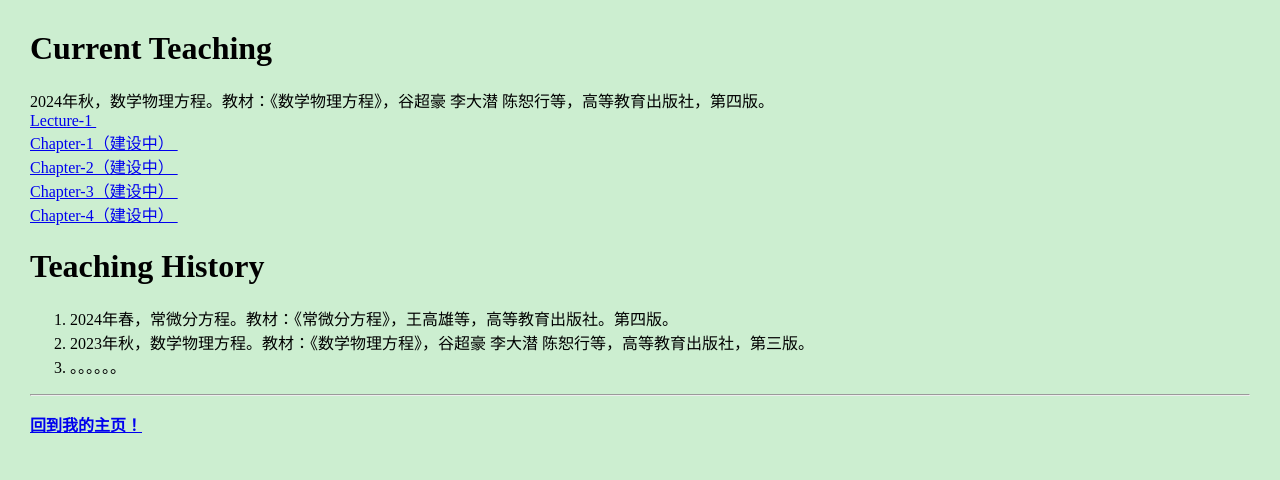
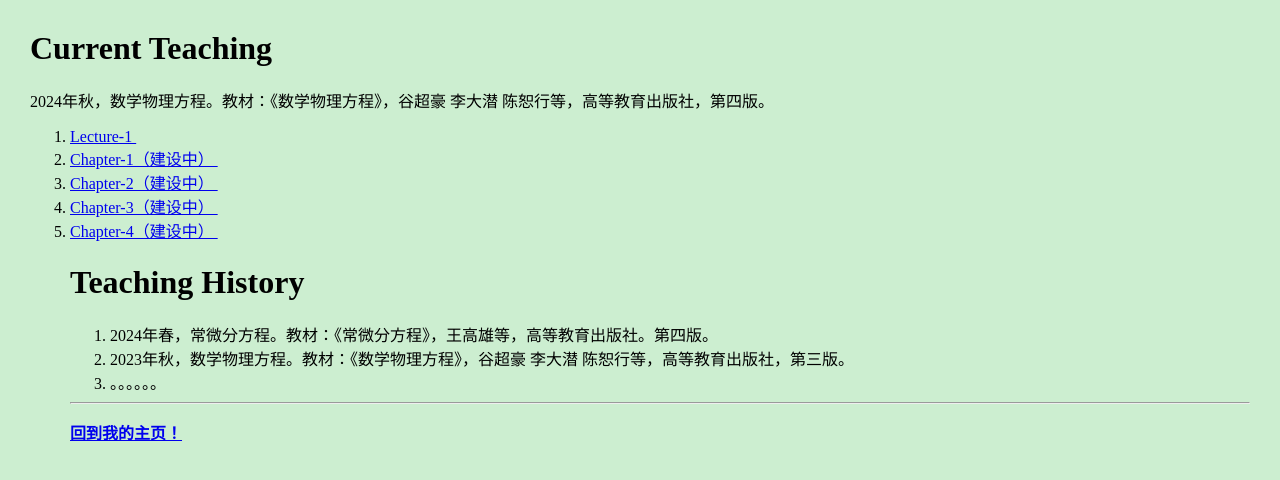
Before and after one commit to wanggangwei82/wanggangwei82.github.io, a Jekyll site: the page teaching.html, which Jekyll copies as it is, in a window 1280 px wide. Shown: the top 480 px of the page. Built offline with Jekyll 4.4.1, drawn with Linux system fonts in a browser that asks for light colours.

Commit message:
Update teaching.html

```diff
--- a/teaching.html
+++ b/teaching.html
@@ -25,12 +25,13 @@
 <h1> Current Teaching </h1>
 
 2024年秋，数学物理方程。教材：《数学物理方程》，谷超豪 李大潜 陈恕行等，高等教育出版社，第四版。<br>
-
-        <a href="Equations of Mathematical Physics/L-1.pdf"> Lecture-1 </a> &nbsp;<br>
-        <a href="Equations of Mathematical Physics/C-1建设中.pdf">  Chapter-1（建设中） </a> &nbsp; <br>
-         <a href="Equations of Mathematical Physics/CH2.pdf"> Chapter-2（建设中） </a> &nbsp; <br>
-          <a href="Equations of Mathematical Physics/CH3.pdf"> Chapter-3（建设中） </a> &nbsp; <br>
-         <a href="Equations of Mathematical Physics/CH4.pdf"> Chapter-4（建设中） </a> &nbsp; <br>
+ <ol>
+                <li>
+        <a href="Equations of Mathematical Physics/L-1.pdf"> Lecture-1 </a> &nbsp;<br>  </li>
+       <li>  <a href="Equations of Mathematical Physics/C-1建设中.pdf">  Chapter-1（建设中） </a> &nbsp; <br></li>
+        <li>   <a href="Equations of Mathematical Physics/CH2.pdf"> Chapter-2（建设中） </a> &nbsp; <br></li>
+          <li>  <a href="Equations of Mathematical Physics/CH3.pdf"> Chapter-3（建设中） </a> &nbsp; <br></li>
+         <li>  <a href="Equations of Mathematical Physics/CH4.pdf"> Chapter-4（建设中） </a> &nbsp; <br></li>
 
 
 <h1>Teaching History</h1>
```
